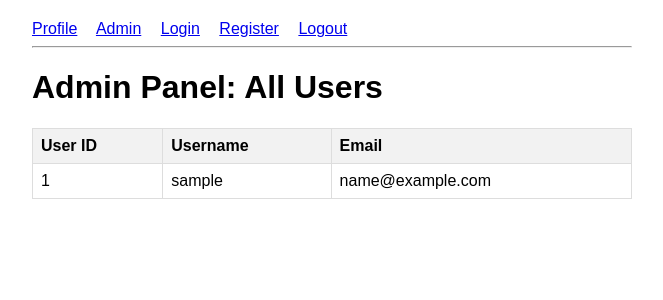
After one commit to Mortezayazdanich/user-management-system, a Flask app: template frontend/templates/admin.html in a window 1280 px wide. The commit adds this page. Shown: the top 300 px of the page, without its empty margins (308-971 px from the left). Run offline with Flask 3, Linux system fonts and the light colour scheme; the template is opened without the code that fills it: most values are stand-ins (such as "Sample title", 1, 10 or a date in 2020); parts of the project's set-up code (start-up, migrations or seed data) failed here and were passed over.

```diff
--- a/frontend/app.py
+++ b/frontend/app.py
@@ -66,7 +66,7 @@ def login():
             response = stub.LoginUser(grpc_request)
 
             # Store user's token (their ID) in the session
-            session['user_id'] = response.token
+            session['jwt_token'] = response.token
             session['username'] = 'temp_user' # We'll fix this in the next step
 
             flash('You were successfully logged in!', 'success')
@@ -81,14 +81,16 @@ def login():
 @app.route('/profile')
 def profile():
     # Check if a user_id is stored in the session
-    if 'user_id' not in session:
+    if 'jwt_token' not in session: # Check for the JWT
         flash('Please log in to view this page.', 'error')
         return redirect(url_for('login'))
 
-    user_id = session['user_id']
+    jwt_token = session['jwt_token']
     try:
         # 1. Create a gRPC request with the user's ID
-        grpc_request = user_pb2.GetUserRequest(user_id=user_id)
+        grpc_request = user_pb2.EmptyRequest()
+
+        metadata = [('authorization', f'Bearer {jwt_token}')]
 
         # 2. Call the GetUser RPC on the backend
         response = stub.GetUser(grpc_request)
@@ -101,7 +103,8 @@ def profile():
         flash(f"Could not fetch profile: {e.details()}", 'error')
 
         # If the user is not found, their session is invalid. Log them out.
-        if e.code() == grpc.StatusCode.NOT_FOUND:
+        if e.code() == grpc.StatusCode.UNAUTHENTICATED:
+            flash(f"Your session is invalid or has expired. Please log in again.", 'error')
             session.clear()
 
         return redirect(url_for('login'))
@@ -144,6 +147,24 @@ def edit_profile():
         flash(f"Error fetching profile for edit: {e.details()}", 'error')
         return redirect(url_for('profile'))
 
+@app.route('/admin')
+def admin():
+    # This is a placeholder for the admin page
+    # In a real app, you might check if the user is an admin before showing this page
+    if 'user_id' not in session:
+        flash('Please log in to view this page.', 'error')
+        return redirect(url_for('login'))
+    try:
+        # The request message for this RPC is empty beacause it doesn't need any parameters
+        grpc_request = user_pb2.EmptyRequest()
+        # Call the ListAllUsers RPC
+        response = stub.ListAllUsers(grpc_request)
+        # Pass the list of users to the template
+        return render_template('admin.html', user_list=response.users)
+
+    except grpc.RpcError as e:
+        flash(f"An admin error occurred: {e.details()}", 'error')
+        return redirect(url_for('profile'))
 
 
 @app.route('/logout')
--- /dev/null
+++ b/frontend/templates/admin.html
@@ -0,0 +1,49 @@
+{% extends "base.html" %}
+
+{% block title %}Admin - All Users{% endblock %}
+
+{% block content %}
+  <h1>Admin Panel: All Users</h1>
+
+  <table class="user-table">
+    <thead>
+      <tr>
+        <th>User ID</th>
+        <th>Username</th>
+        <th>Email</th>
+      </tr>
+    </thead>
+    <tbody>
+      {% for user in user_list %}
+      <tr>
+        <td>{{ user.id }}</td>
+        <td>{{ user.username }}</td>
+        <td>{{ user.email }}</td>
+      </tr>
+      {% else %}
+      <tr>
+        <td colspan="3">No users found.</td>
+      </tr>
+      {% endfor %}
+    </tbody>
+  </table>
+
+  <style>
+    .user-table {
+      width: 100%;
+      border-collapse: collapse;
+      margin-top: 20px;
+    }
+    .user-table th, .user-table td {
+      border: 1px solid #ddd;
+      padding: 8px;
+      text-align: left;
+    }
+    .user-table th {
+      background-color: #f2f2f2;
+    }
+    .user-table tbody tr:nth-child(even) {
+      background-color: #f9f9f9;
+    }
+  </style>
+{% endblock %}
--- a/frontend/templates/base.html
+++ b/frontend/templates/base.html
@@ -17,8 +17,11 @@
   </head>
   <body>
     <nav>
+      <a href="{{ url_for('profile') }}">Profile</a>
+      <a href="{{ url_for('admin') }}">Admin</a>
+      <a href="{{ url_for('login') }}">Login</a>
       <a href="{{ url_for('register') }}">Register</a>
-      <a href="{{ url_for('login') }}">Login</a>
+      <a href="{{ url_for('logout') }}">Logout</a>
     </nav>
     <hr>
 
--- a/generated/user_pb2_grpc.py
+++ b/generated/user_pb2_grpc.py
@@ -47,7 +47,7 @@ class UserServiceStub(object):
                 _registered_method=True)
         self.GetUser = channel.unary_unary(
                 '/user.UserService/GetUser',
-                request_serializer=user__pb2.GetUserRequest.SerializeToString,
+                request_serializer=user__pb2.EmptyRequest.SerializeToString,
                 response_deserializer=user__pb2.UserResponse.FromString,
                 _registered_method=True)
         self.UpdateUserProfile = channel.unary_unary(
@@ -82,6 +82,7 @@ class UserServiceServicer(object):
 
     def GetUser(self, request, context):
         """RPC method for getting a user's profile information.
+        rpc GetUser (GetUserRequest) returns (UserResponse);
         """
         context.set_code(grpc.StatusCode.UNIMPLEMENTED)
         context.set_details('Method not implemented!')
@@ -116,7 +117,7 @@ def add_UserServiceServicer_to_server(servicer, server):
             ),
             'GetUser': grpc.unary_unary_rpc_method_handler(
                     servicer.GetUser,
-                    request_deserializer=user__pb2.GetUserRequest.FromString,
+                    request_deserializer=user__pb2.EmptyRequest.FromString,
                     response_serializer=user__pb2.UserResponse.SerializeToString,
             ),
             'UpdateUserProfile': grpc.unary_unary_rpc_method_handler(
@@ -210,7 +211,7 @@ class UserService(object):
             request,
             target,
             '/user.UserService/GetUser',
-            user__pb2.GetUserRequest.SerializeToString,
+            user__pb2.EmptyRequest.SerializeToString,
             user__pb2.UserResponse.FromString,
             options,
             channel_credentials,
```
Also changed, not shown: backend/server.py (+72 -5 lines), generated/user_pb2.py (+11 -13 lines), 2 other files.
